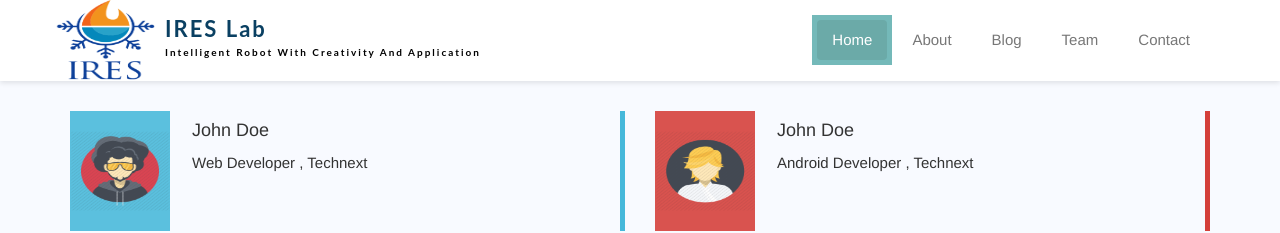
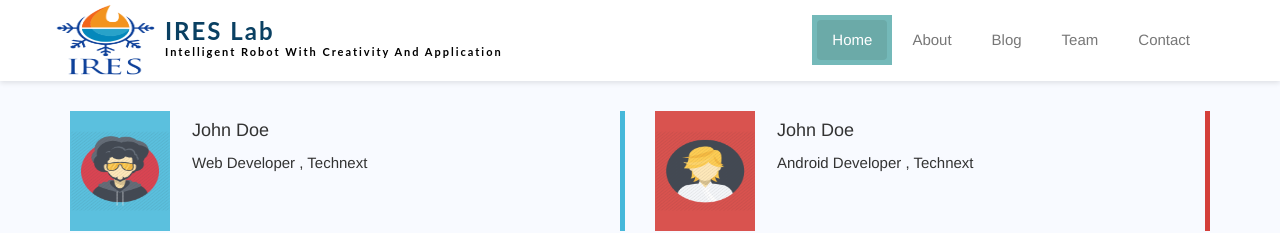
Before and after one commit to ljfnb66/ljfnb66.github.io, a Jekyll site: the page built from team.html, in a window 1280 px wide. Shown: the top 233 px of the page. Built offline with Jekyll 4.4.1, drawn with Linux system fonts in a browser that asks for light colours.

Commit message:
modify lab name style

```diff
--- a/_includes/header.html
+++ b/_includes/header.html
@@ -26,6 +26,7 @@
           <div class="lab-description">Intelligent Robot With Creativity And Application</div>
         </div>
       </a>
+
     </div>
 
     <!-- 导航链接部分 -->
@@ -73,7 +74,7 @@
 
   /* Logo图片样式 */
   .office-logo {
-    height: 80px; /* 调整logo高度 */
+    height: 70px; /* 调整logo高度 */
     margin-right: 10px; /* 与文字的间距 */
   }
 
@@ -88,17 +89,18 @@
     /* color: #800000; 深红色 */
     color: #0A4062; /*深蓝色*/
     font-weight: bold; /* 加粗 */
-    font-size: 22px; /* 字体大小 */
+    font-size: 24px; /* 字体大小 */
     margin-bottom: 3px; /* 与下部分文字的间距 */
     text-decoration: none; /* 移除链接下划线 */
   }
 
   /* 下部分文字样式 */
   .lab-description {
-    /* color: #666666; 深灰色 */
-    color: #000000; /* 深黑色色 */
-    font-size: 10px; /* 字体大小 */
+    color: #000000; /* 深黑色 */
+    font-size: 11px; /* 字体大小 */
     text-decoration: none; /* 移除链接下划线 */
+    line-height: 1.1; /* 减小行高，使文字更紧凑 */
+    margin-top: 2px; /* 减小与上部分文字的距离 */
   }
 
   /* 右侧导航菜单项 */
```
